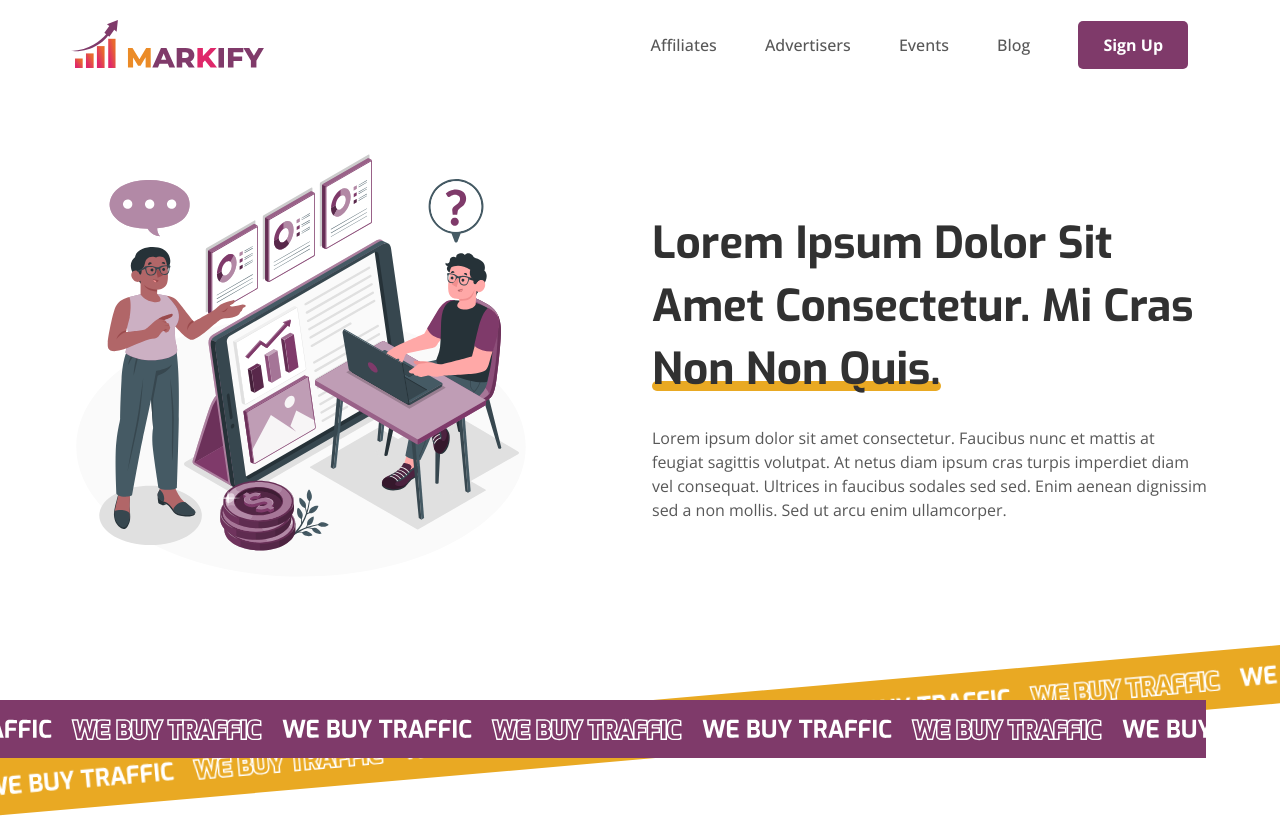
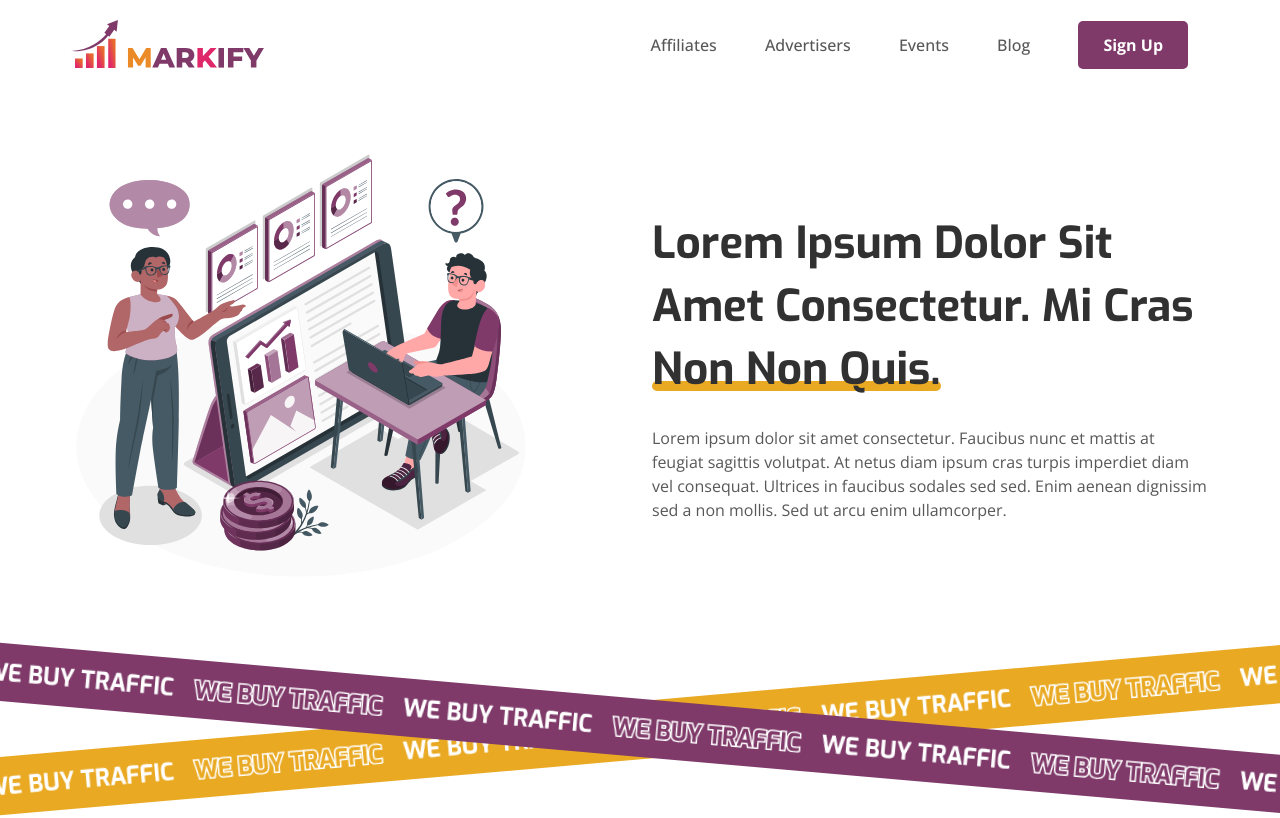
Before and after one commit to Yevhenii-20/affilate, a plain HTML site: page index.html in a window 1280 px wide. Shown: the top 818 px of the page. Drawn offline with nearby package versions, Linux system fonts and the light colour scheme.

Commit message:
Update main.css

```diff
--- a/scss/main.css
+++ b/scss/main.css
@@ -145,7 +145,6 @@ body {
   margin: 102px;
   position: absolute;
   width: 105%;
-  transform: translateX(-120px);
   left: -120px;
   z-index: 9;
 }
```
